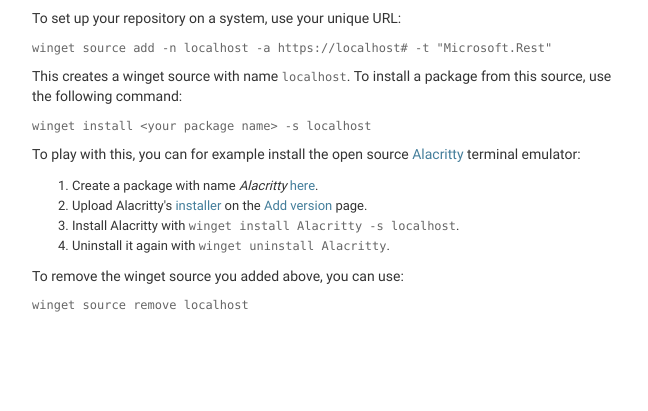
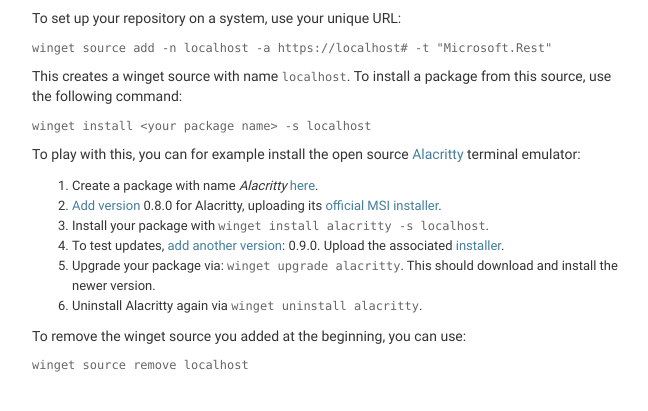
Before and after one commit to omaha-consulting/winget.pro, a Django app: template templates/admin/index.html in a window 1280 px wide. Shown: the part 203-614 px from the top of the page, without its empty margins (8-656 px from the left). Run offline with Django 3.2, Linux system fonts and the light colour scheme; the template is opened without the code that fills it, so the values that code supplies are empty.

Commit message:
Extend example on Welcome page

```diff
--- a/templates/admin/index.html
+++ b/templates/admin/index.html
@@ -44,23 +44,33 @@
                 <a href="{% url 'admin:winget_package_add' %}">here</a>.
             </li>
             <li>
-                Upload Alacritty's
-                <a href="https://github.com/alacritty/alacritty/releases/download/v0.9.0/Alacritty-v0.9.0-installer.msi">
-                    installer</a>
-                on the
                 <a href="{% url 'admin:winget_version_add' %}">Add version</a>
-                page.
+                0.8.0 for Alacritty, uploading its
+                <a href="https://github.com/alacritty/alacritty/releases/download/v0.8.0/Alacritty-v0.8.0-installer.msi">
+                    official MSI installer</a>.
             </li>
             <li>
-                Install Alacritty with
-                <code>winget install Alacritty -s {{ request.get_host }}</code>.
+                Install your package with
+                <code>winget install alacritty -s {{ request.get_host }}</code>.
             </li>
             <li>
-                Uninstall it again with <code>winget uninstall Alacritty</code>.
+                To test updates,
+                <a href="{% url 'admin:winget_version_add' %}">add another
+                    version</a>: 0.9.0. Upload the associated
+                <a href="https://github.com/alacritty/alacritty/releases/download/v0.9.0/Alacritty-v0.9.0-installer.msi">
+                    installer</a>.
+            </li>
+            <li>
+                Upgrade your package via: <code>winget upgrade alacritty</code>.
+                This should download and install the newer version.
+            </li>
+            <li>
+                Uninstall Alacritty again via
+                <code>winget uninstall alacritty</code>.
             </li>
         </ol>
         <p>
-            To remove the winget source you added above, you can use:
+            To remove the winget source you added at the beginning, you can use:
         </p>
         <pre>winget source remove {{ request.get_host }}</pre>
     </div>
```
